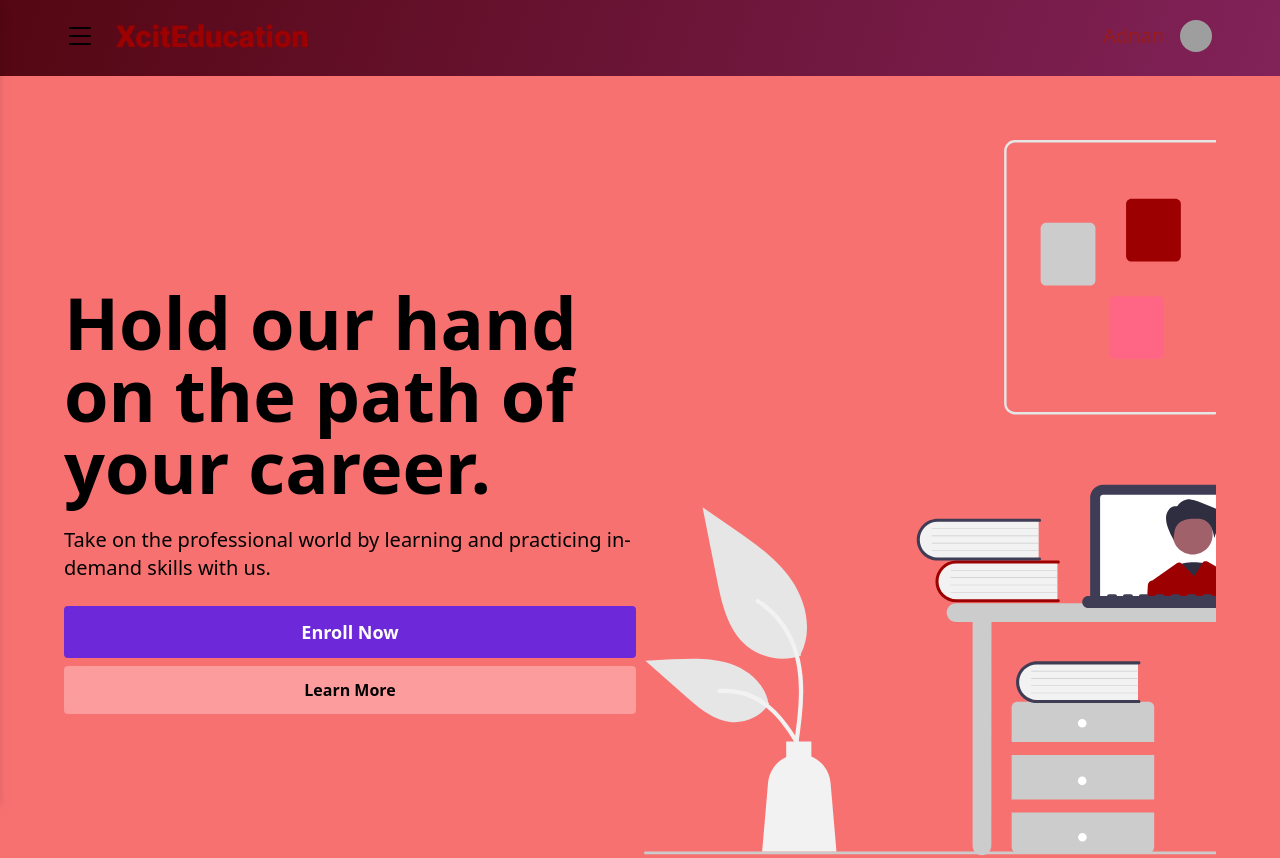
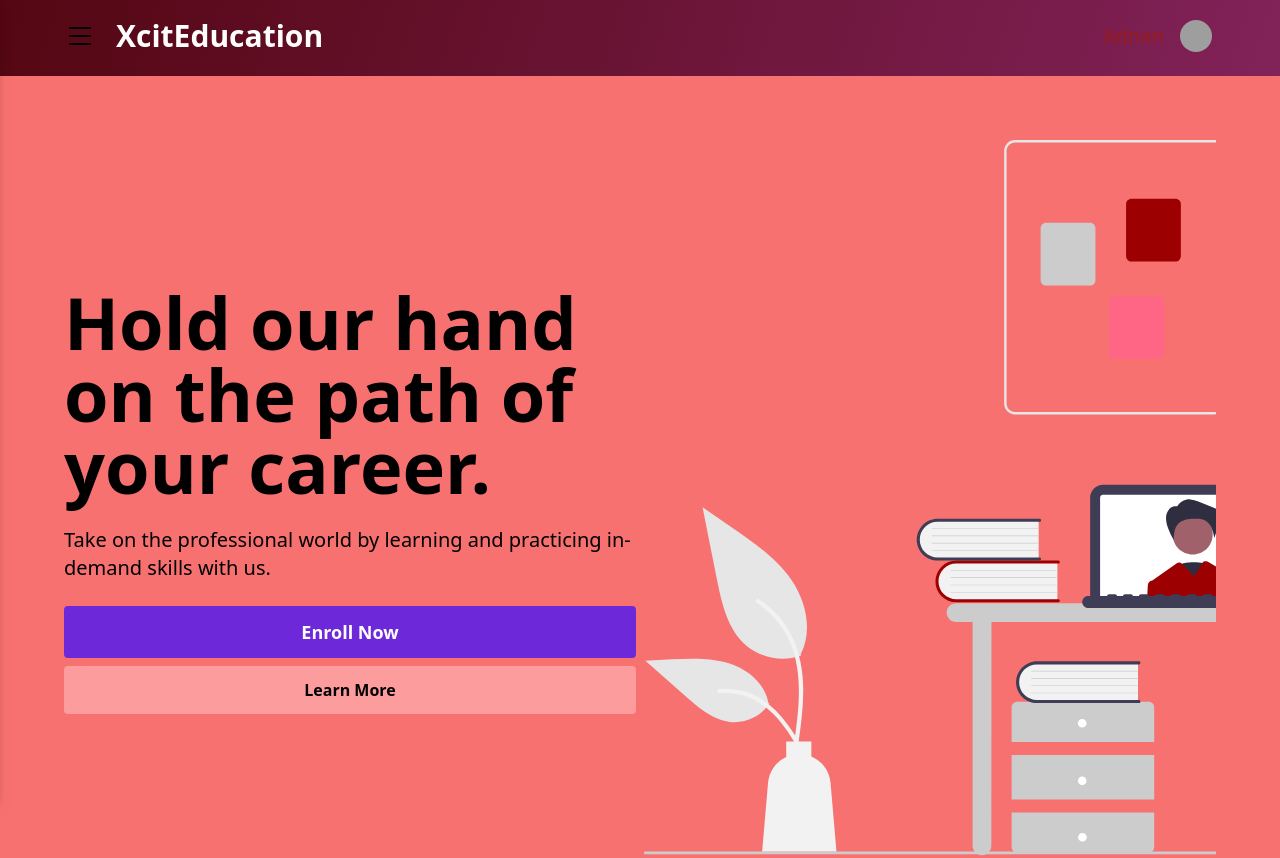
Before and after one commit to devjs1000/course-hub, a React (Vite) app: page / in a window 1280 px wide. Shown: the top 858 px of the page. Built offline with nearby package versions, Linux system fonts and the light colour scheme; no server answers; grey boxes are pictures that could not be loaded.

Commit message:
temporary logo image to text replacement

```diff
--- a/src/components/header/Navbar.jsx
+++ b/src/components/header/Navbar.jsx
@@ -1,6 +1,5 @@
 import { useState, useRef } from 'react';
 import { createPortal } from 'react-dom';
-import logoPrimary from '../../images/logo-primary.png';
 import { List } from 'react-bootstrap-icons';
 import Sidebar from './Sidebar';
 import { Link, useLocation } from 'react-router-dom';
@@ -63,11 +62,7 @@ function Navbar() {
 				></List>
 
 				<Link to="/">
-					<img
-						src={logoPrimary}
-						alt="primary-logo-img"
-						className="w-36 lg:w-48"
-					/>
+					<h2 className="text-3xl text-white font-semibold">XcitEducation</h2>
 				</Link>
 
 				<div className="flex items-center gap-4 ml-auto xsm:gap-6">
```
